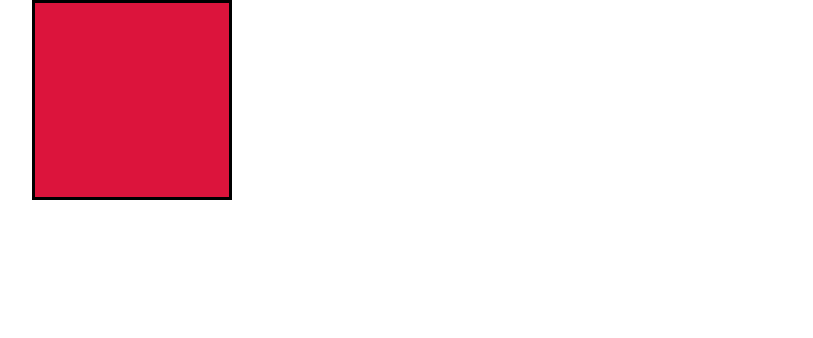
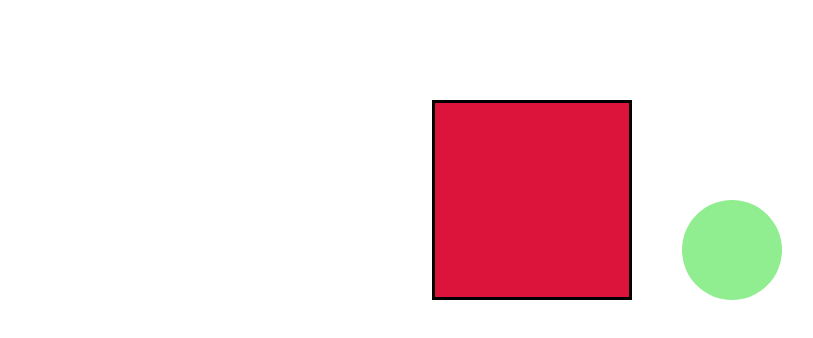
Before and after one commit to bhagyashreeghude/Framer-Motion, a React (Vite) app: page / in a window 1280 px wide. Shown: the top 338 px of the page, without its empty margins (68-881 px from the left). Built offline with nearby package versions, Linux system fonts and the light colour scheme.

Commit message:
1.2 animate,Rotate

```diff
--- a/src/App.jsx
+++ b/src/App.jsx
@@ -5,17 +5,35 @@ const App =() =>{
   return (
     <div>
       <motion.div
+      animate ={{
+        x:750,
+        y:200,
+        rotate:270
+      }}
+      transition={{
+        duration:4,
+        delay:2
+      }}
+      className="circle">
+
+      </motion.div>
+      <motion.div
       className="box"
       animate={{
-        x:100
+        x:500,
+        rotate:360
 
       }}
+      transition={{
+        duration:4,
+        delay:2
+      }}
       >
-
 
       </motion.div>
     </div>
 
+
   )
 }
 export default App
--- a/src/index.css
+++ b/src/index.css
@@ -14,4 +14,10 @@ html,body{
   height: 200px;
   border: 3px solid #000 ;
   background-color: crimson;
+
 }
+.circle{
+  width: 100px;height: 100px;
+  background-color: lightgreen;
+  border-radius: 50%;
+}
```
